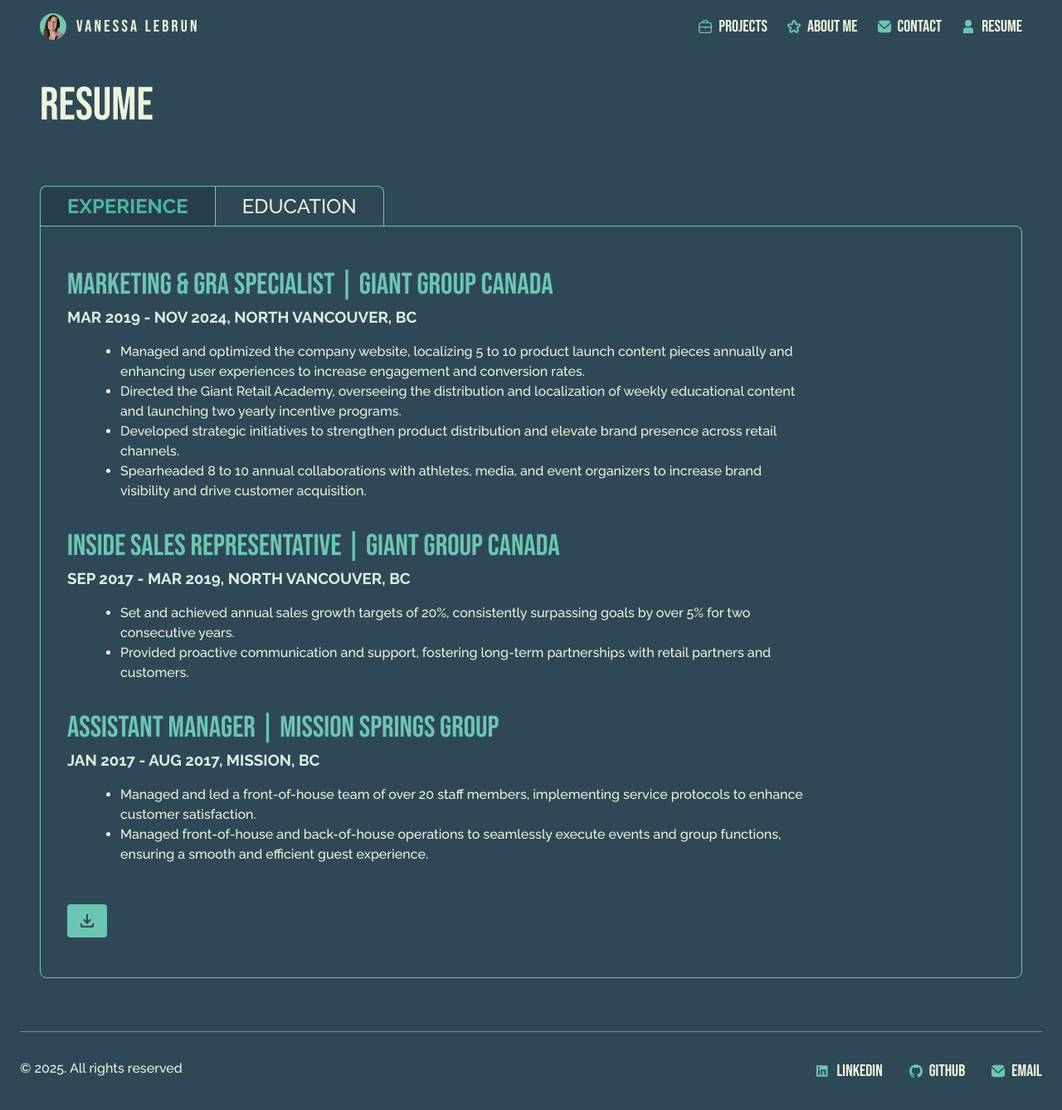
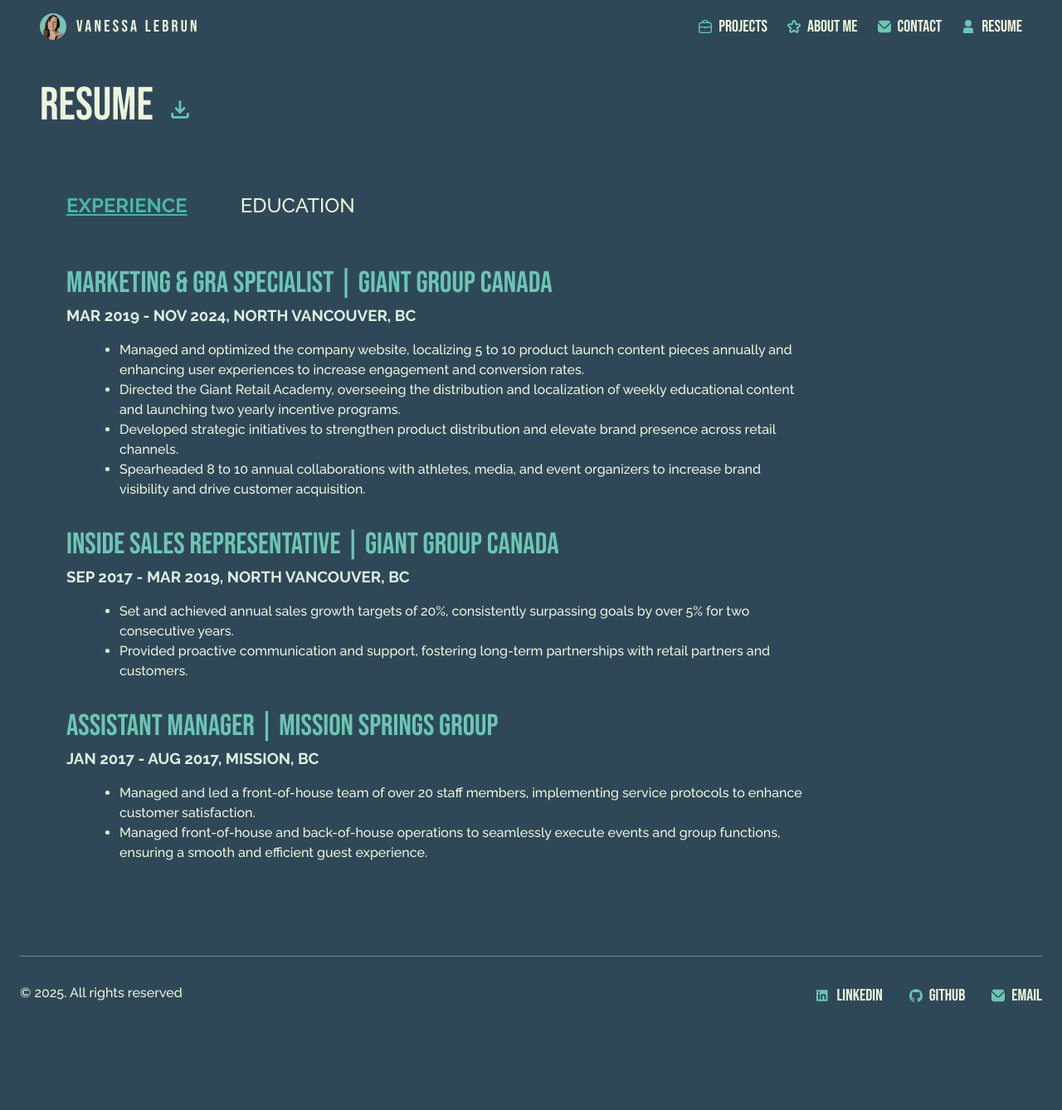
Before and after one commit to vanelmarron/portfolio, a React (Vite) app: page /resume in a window 1280 px wide. Shown: the whole page at 83% size. After the commit the page ends 1247 px from the top, so only its background shows below. Built offline with nearby package versions, Linux system fonts and the light colour scheme.

Commit message:
update download button in resume page

```diff
--- a/src/components/Education/Education.scss
+++ b/src/components/Education/Education.scss
@@ -7,10 +7,10 @@
     flex-direction: column;
     gap: 2rem;
     padding: 3rem 2rem;
-    border: 1px solid $primary-color;
-    border-top-right-radius: 0.5rem;
-    border-bottom-right-radius: 0.5rem;
-    border-bottom-left-radius: 0.5rem;
+    // border: 1px solid $primary-color;
+    // border-top-right-radius: 0.5rem;
+    // border-bottom-right-radius: 0.5rem;
+    // border-bottom-left-radius: 0.5rem;
 
     &__position {
         display: flex;
--- a/src/components/Experience/Experience.jsx
+++ b/src/components/Experience/Experience.jsx
@@ -54,11 +54,6 @@
           Managed front-of-house and back-of-house operations to seamlessly execute events and group functions, ensuring a smooth and efficient guest experience.
           </li>
         </ul>
-        <Link to="https://drive.google.com/file/d/1Y8-UEmFT_-Mho6_ePL8eIZX4zE6xTmMy/view?usp=sharing">
-        <button className="experience__button" target="blank">
-            <img src={downloadIcon} alt="Download" className="experience__download-icon"/>
-        </button>
-        </Link>
       </article>
     </section>
   );
--- a/src/components/Experience/Experience.scss
+++ b/src/components/Experience/Experience.scss
@@ -7,10 +7,10 @@
     flex-direction: column;
     gap: 2rem;
     padding: 3rem 2rem;
-    border: 1px solid $primary-color;
-    border-top-right-radius: 0.5rem;
-    border-bottom-right-radius: 0.5rem;
-    border-bottom-left-radius: 0.5rem;
+    // border: 1px solid $primary-color;
+    // border-top-right-radius: 0.5rem;
+    // border-bottom-right-radius: 0.5rem;
+    // border-bottom-left-radius: 0.5rem;
 
     &__position {
         display: flex;
@@ -35,10 +35,4 @@
             padding-left: 4rem;
         }
     }
-
-    &__button {
-        width: 3rem;
-        @include flex-center;
-        gap: 0.25rem;
-    }
 }
--- a/src/components/PhotoCarousel/PhotoCarousel.jsx
+++ b/src/components/PhotoCarousel/PhotoCarousel.jsx
@@ -49,7 +49,7 @@
   return (
     <section className="nutshell">
       <h2 className="nutshell__title">When I'm not coding... </h2>
-      <p className="nutshell__description">Because a picture is worth a thousand words. </p>
+      <p className="nutshell__description">A picture is worth a thousand words. </p>
     <div className="carousel">
       <div className="carousel__track">
         {images.map((src, index) => {
--- a/src/pages/ResumePage/ResumePage.jsx
+++ b/src/pages/ResumePage/ResumePage.jsx
@@ -1,31 +1,55 @@
-import "./ResumePage.scss"
+import "./ResumePage.scss";
 
 import { useState } from "react";
+import { Link } from "react-router-dom";
 
 import Experience from "../../components/Experience/Experience";
 import Education from "../../components/Education/Education";
+import downloadIcon from "../../assets/icons/download.svg";
 
 function ResumePage() {
-
-    const [activeTab, setActiveTab] = useState("experience");
+  const [activeTab, setActiveTab] = useState("experience");
 
   return (
     <main className="resume">
+      <div className="resume__title-wrapper">
         <h1 className="resume__title">Resume</h1>
+        <Link
+          to="https://drive.google.com/file/d/1Y8-UEmFT_-Mho6_ePL8eIZX4zE6xTmMy/view?usp=sharing"
+          target="blank"
+        >
+
+            <img
+              src={downloadIcon}
+              alt="Download"
+              className="resume__download-icon"
+            />
+
+        </Link>
+      </div>
+
       <ul className="resume__nav">
-        <li className={`resume__nav-item ${
+        <li
+          className={`resume__nav-item ${
             activeTab === "experience" ? "resume__nav-item--active" : ""
           }`}
-          onClick={() => setActiveTab("experience")}>Experience</li>
-        <li className={`resume__nav-item ${
+          onClick={() => setActiveTab("experience")}
+        >
+          Experience
+        </li>
+        <li
+          className={`resume__nav-item ${
             activeTab === "education" ? "resume__nav-item--active" : ""
           }`}
-          onClick={() => setActiveTab("education")}>Education</li>
+          onClick={() => setActiveTab("education")}
+        >
+          Education
+        </li>
       </ul>
       {activeTab === "experience" && <Experience />}
       {activeTab === "education" && <Education />}
     </main>
-  )
+  );
 }
 
-export default ResumePage
+export default ResumePage;
--- a/src/pages/ResumePage/ResumePage.scss
+++ b/src/pages/ResumePage/ResumePage.scss
@@ -18,6 +18,27 @@
         @include desktop-margin;
     }
 
+    &__title-wrapper {
+        display: flex;
+        justify-content: flex-start;
+        position: relative;
+        gap: 1rem;
+    }
+
+    &__download-icon {
+        position: relative;
+        top: 0.5rem;
+
+        @include tablet {
+            width: 2rem;
+            top: 0.25rem;
+        }
+
+        &:hover {
+            cursor: pointer;
+        }
+}
+
     &__title {
         margin-bottom: 2rem;
 
@@ -28,6 +49,7 @@
 
     &__nav {
         display: flex;
+        align-items: flex-end;
         margin-top: 2rem;
     }
 
@@ -35,28 +57,16 @@
         @include body-typo;
         text-transform: uppercase;
         padding: 0.5rem 2rem;
-        border-left: 1px solid $primary-color;
-        border-top: 1px solid $primary-color ;
-
-        &:first-child {
-            border-top-left-radius: 0.5rem;
-        }
-
-        &:last-child {
-            border-right: 1px solid $primary-color;
-            border-top-right-radius: 0.5rem;
-        }
 
         &:hover {
-            color: $primary-color;
+            color: darken($primary-color, 10%);
             cursor: pointer;
         }
 
         &--active {
-            background-color: darken($background-color, 4%);
+            text-decoration: underline;
             color: darken($primary-color, 10%);
             font-weight: 700;
         }
     }
-
 }
```
Also changed, not shown: src/assets/icons/download.svg.
